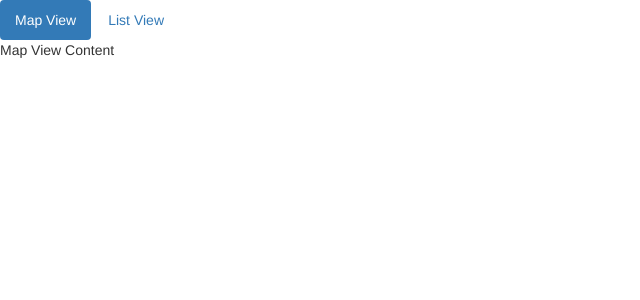
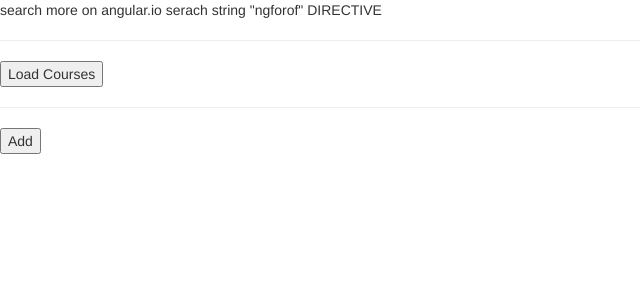
Before and after one commit to sultanmr/ng-hello-world, an Angular app: page / in a window 1280 px wide. Shown: the top 300 px of the page, without its empty margins (0-640 px from the left). Built offline with nearby package versions, Linux system fonts and the light colour scheme.

Commit message:
*ngFor and trackBy

```diff
--- a/src/app/app.component.html
+++ b/src/app/app.component.html
@@ -1,10 +1,12 @@
-<ul class="nav nav-pills">
-   <li [class.active]="viewMode=='map'"><a (click)="viewMode='map'">Map View</a></li>
-   <li [class.active]="viewMode=='list'"><a (click)="viewMode='list'">List View</a></li>
+search more on angular.io
+serach string "ngforof" DIRECTIVE <hr>
+<button (click)="LoadCourses()">Load Courses</button>
+<hr>
+<button (click)="onAdd()">Add</button>
+<ul>
+    <li *ngFor="let course of courses; index as i; even as isEven; trackBy: trackCourse">
+        {{i}} - {{course.name}} <span *ngIf="isEven">(EVEN)</span>
+        <button (click)="onRemove(course)">Remove</button>
+        <button (click)="onChangeName(course)">Change Name</button>
+    </li>
 </ul>
-<script>console.log("this line DOESN'T SHOW UP anywhere");</script>
-<div [ngSwitch]="viewMode">
-    <div *ngSwitchCase="'map'">Map View Content</div>
-    <div *ngSwitchCase="'list'">List View Content</div>
-    <div *ngSwitchDefault>Otherwise</div>
-</div>
--- a/src/app/app.component.ts
+++ b/src/app/app.component.ts
@@ -7,5 +7,33 @@ import { Component } from '@angular/core';
   styleUrls: ['./app.component.css']
 })
 export class AppComponent {
-  viewMode='map';
+  courses;
+
+  LoadCourses () {
+    this.courses = [
+      {id:1, name:'course 1'},
+      {id:2, name:'course 2'},
+      {id:3, name:'course 3'}
+    ];
+  }
+
+  onAdd() {
+    let total = this.courses.length;
+    this.courses.push({id: total, name:'course '+total})
+  }
+  onRemove(course) {
+    let index = this.courses.indexOf(course);
+    this.courses.splice(index, 1);
+  }
+
+  onChangeName(course) {
+    course.name = course.name+' CHANGED';
+  }
+
+  trackCourse (index, course) {
+    // using this method to identify courses tracked by id instead of
+    // memory reference in order to stop getting again the same id's upon
+    // loading from server
+    return course ? course.id: undefined;
+  }
 }
```
